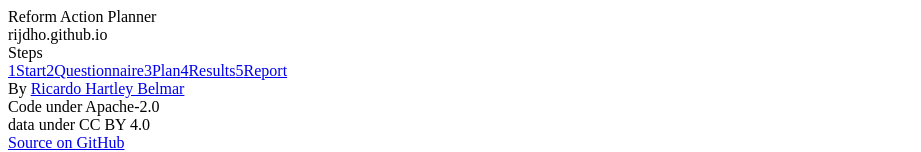
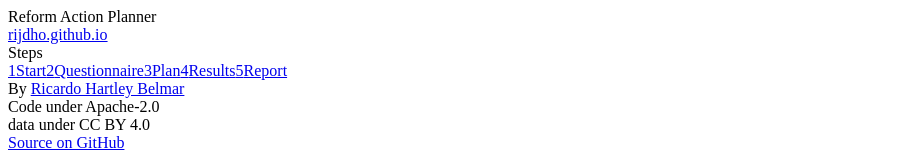
Before and after one commit to rijdho/coara-action-planner, a React (Vite) app: page / in a window 1280 px wide. Shown: the top 152 px of the page, without its empty margins (0-921 px from the left). Built offline with nearby package versions, Linux system fonts and the light colour scheme.

Commit message:
rijdho.github.io under the name links to the site (house-style 1.0.2)

```diff
--- a/src/house/house.css
+++ b/src/house/house.css
@@ -1,4 +1,4 @@
-/* house-style 1.0.1
+/* house-style 1.0.2
    The "violet" design language shared by rijdho's public tools (fair-repo-audit, coara-action-planner,
    orcid-finder, chilean-altoutputs), ported from the cris-eilein house style. This file is the ORIGINAL:
    projects keep an exact copy (synced by their `sync-house` script) and a test fails if the copy drifts.
@@ -134,6 +134,9 @@ h1, h2, h3 { font-family: var(--disp); font-weight: 800; letter-spacing: -0.02em
 .brand-name { font-family: var(--disp); font-weight: 800; letter-spacing: -0.02em; font-size: 14.5px;
   line-height: 1.05; color: var(--ink); margin: 0; }
 .brand-sub { font-family: var(--mono); font-size: 9.5px; color: var(--ink-2); letter-spacing: .04em; margin-top: 2px; }
+/* The site line under the name links to rijdho.github.io in every tool (1.0.2). */
+a.brand-sub { display: block; text-decoration: none; }
+a.brand-sub:hover { color: var(--brand); text-decoration: underline; }
 
 .nav-label { font-family: var(--mono); font-size: 10px; letter-spacing: .12em; text-transform: uppercase;
   color: var(--ink-2); padding: 10px 8px 6px; }
--- a/src/house/house.lock.json
+++ b/src/house/house.lock.json
@@ -1,4 +1,4 @@
 {
-  "version": "1.0.1",
-  "sha256": "ca698f1645bbf600d0dd3642980e2cd72fab4db6b485456fd4b9844f64c03ca6"
+  "version": "1.0.2",
+  "sha256": "f4f160ebdfd390aa93927431943dcf1410dcba99380efd37f553433b2ab072d7"
 }
--- a/src/main.jsx
+++ b/src/main.jsx
@@ -51,7 +51,7 @@ function Rail({ onNavigate }) {
         <div className="brand-glyph" aria-hidden="true" />
         <div>
           <div className="brand-name">{t("brandApp")}</div>
-          <div className="brand-sub">rijdho.github.io</div>
+          <a className="brand-sub" href="https://rijdho.github.io">rijdho.github.io</a>
         </div>
       </div>
       <div className="nav-label">{t("nav_steps")}</div>
```
Also changed, not shown: 1 other file (tests, documents, lock files or other folders).
